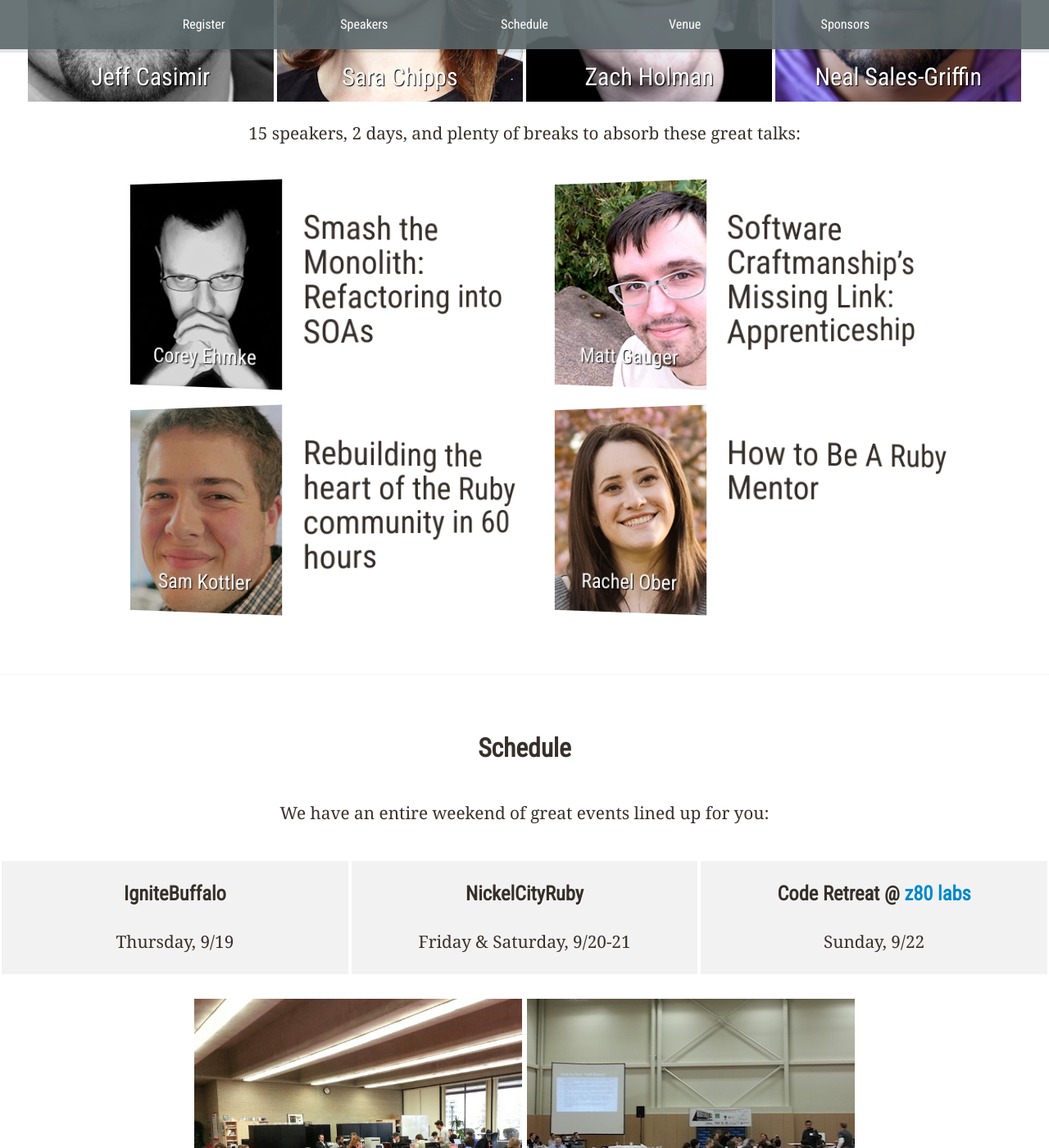
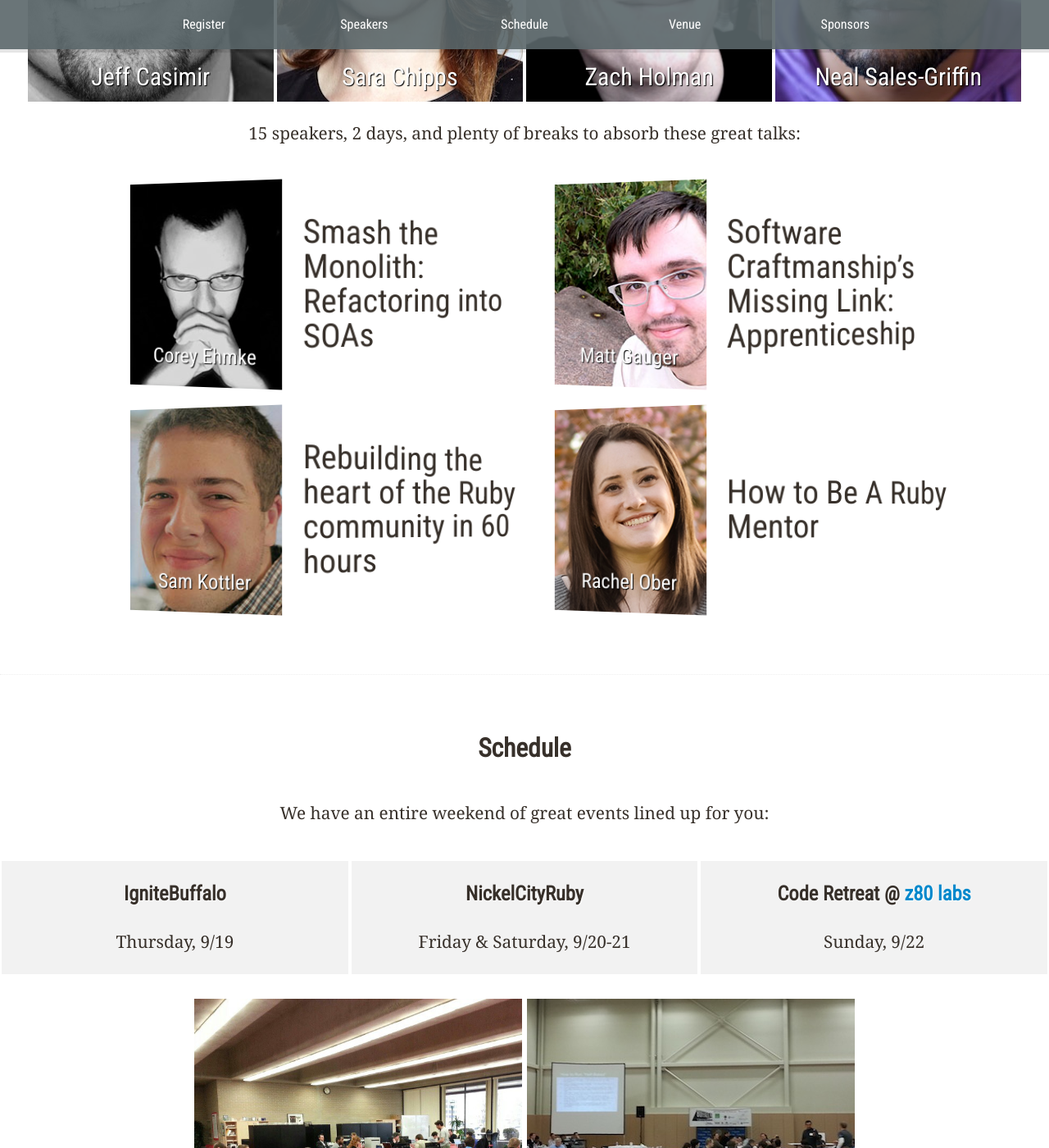
Before and after one commit to nysmakers/nysmakers.github.io, a Jekyll site: the page built from index.html, in a window 1280 px wide and 1400 px high, scrolled down 1415 px. Shown: the whole window at 82% size. Built offline with Jekyll 4.4.1, drawn with Linux system fonts in a browser that asks for light colours; comment, search, counter and statistics services are not loaded.

Commit message:
Vertically align speaker text

```diff
--- a/stylesheets/responsive.css
+++ b/stylesheets/responsive.css
@@ -208,12 +208,11 @@
     display: inline-block;
     margin-bottom: 25px; }
   #speakers #talks td:last-child {
-    vertical-align: top;
+    vertical-align: middle;
     font-size: 39px;
     -webkit-transform: perspective(600px) rotateY(10deg);
     font-family: 'Roboto Condensed', Helvetica, sans-serif;
     padding-left: 30px;
-    padding-top: 38px;
     width: 300px;
     text-align: left;
     line-height: 41px; }
--- a/stylesheets/scss/responsive.scss
+++ b/stylesheets/scss/responsive.scss
@@ -268,12 +268,11 @@
     }
 
     td:last-child {
-      vertical-align: top;
+      vertical-align: middle;
       font-size: 39px;
       -webkit-transform: perspective(600px) rotateY(10deg);
       font-family: 'Roboto Condensed', Helvetica, sans-serif;
       padding-left: 30px;
-      padding-top: 38px;
       width: 300px;
       text-align: left;
       line-height: 41px;
```
